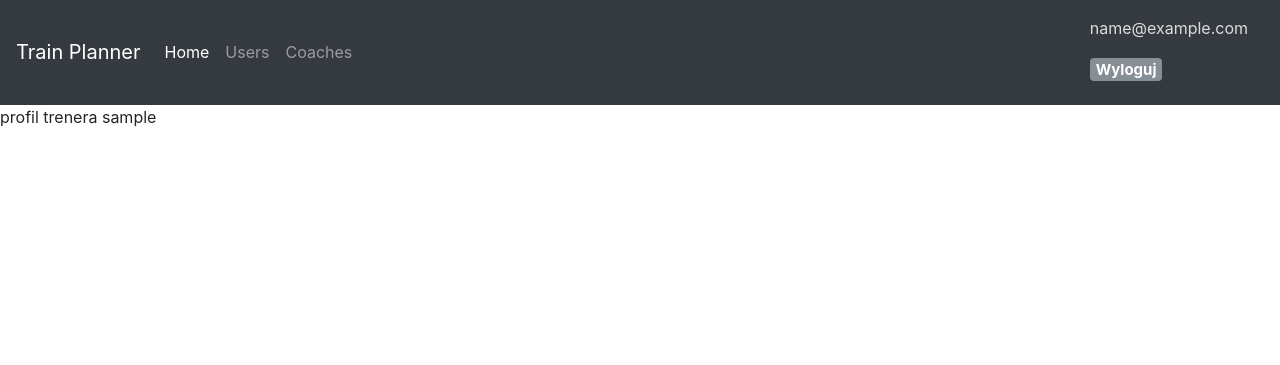
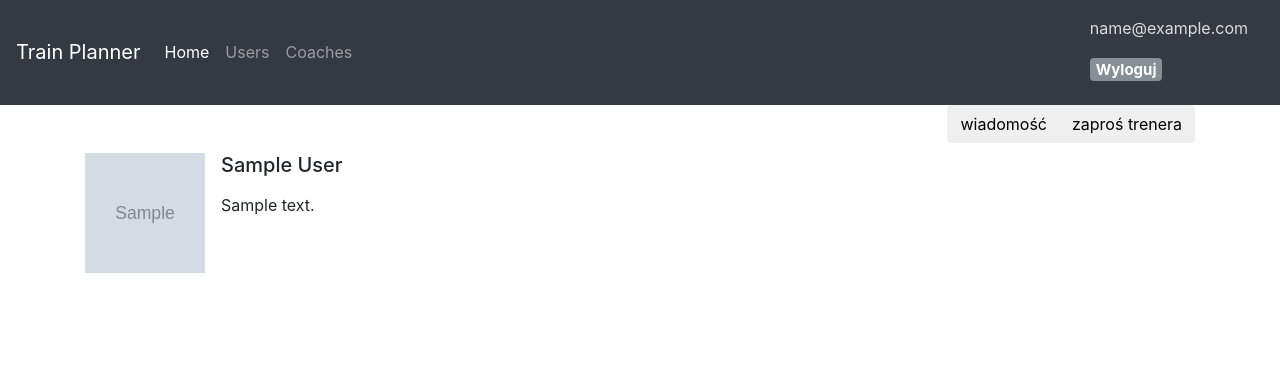
Before and after one commit to adriann1410/Trening-Planer, a Django app: page /user/1/ in a window 1280 px wide. Shown: the top 365 px of the page. Run offline with Django 3.2, Linux system fonts and the light colour scheme; a user stored in the database is signed in; tables that the repository leaves empty hold one stand-in row (values such as "Sample post"); grey boxes marked "Sample" are stand-in pictures; some libraries are stand-ins or nearby versions.

Commit message:
coach profile template, not finished yet

```diff
--- a/main/templates/coachProfile.html
+++ b/main/templates/coachProfile.html
@@ -1,8 +1,35 @@
 {% extends 'base.html' %}
+{% load static %}
 
 {% block content %}
-<div>
-    profil trenera {{ coach.user.username }}
-</div>
+
+    <div class="container">
+        <div class="row">
+                <div class="col-12 ">
+                    <div class="btn-group d-flex justify-content-end">
+                        {% if request.user.id == page_user.user_id %}
+                        <button class="btn">edytuj profil</button>
+                        {% else %}
+                        <button class="btn">wiadomość</button>
+                        <button class="btn">zaproś trenera</button>
+                        {% endif %}
+                    </div>
+                </div>
+            <br><br>
+        </div>
+        <div class="row ">
+            <div class="col-8">
+                <div class="media">
+                <img class="mr-3" src="{{coach.img_url}}" alt="Generic placeholder image" height="120" width="120">
+                     <div class="media-body">
+                     <h5 class="mt-0">{{ coach.user.first_name }} {{ coach.user.last_name }}</h5>
+                         <p>{{ coach.description | linebreaks }}</p>
+                     </div>
+                </div>
+            </div>
+
+        </div>
+
+    </div>
 
 {% endblock %}
```
